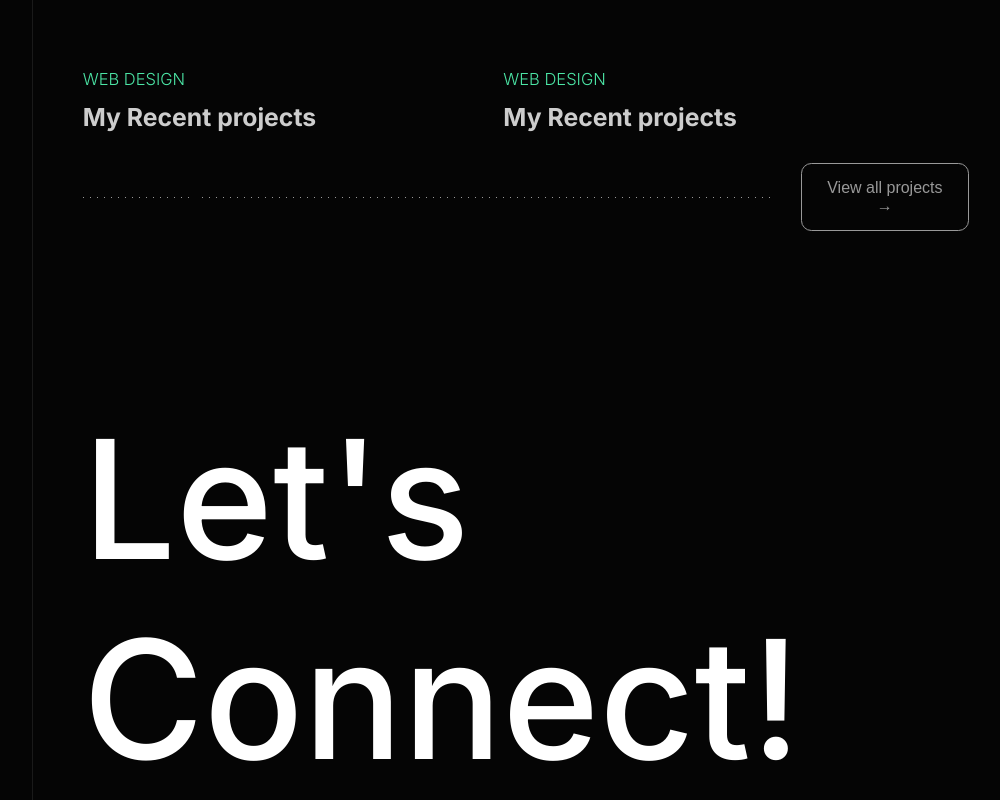
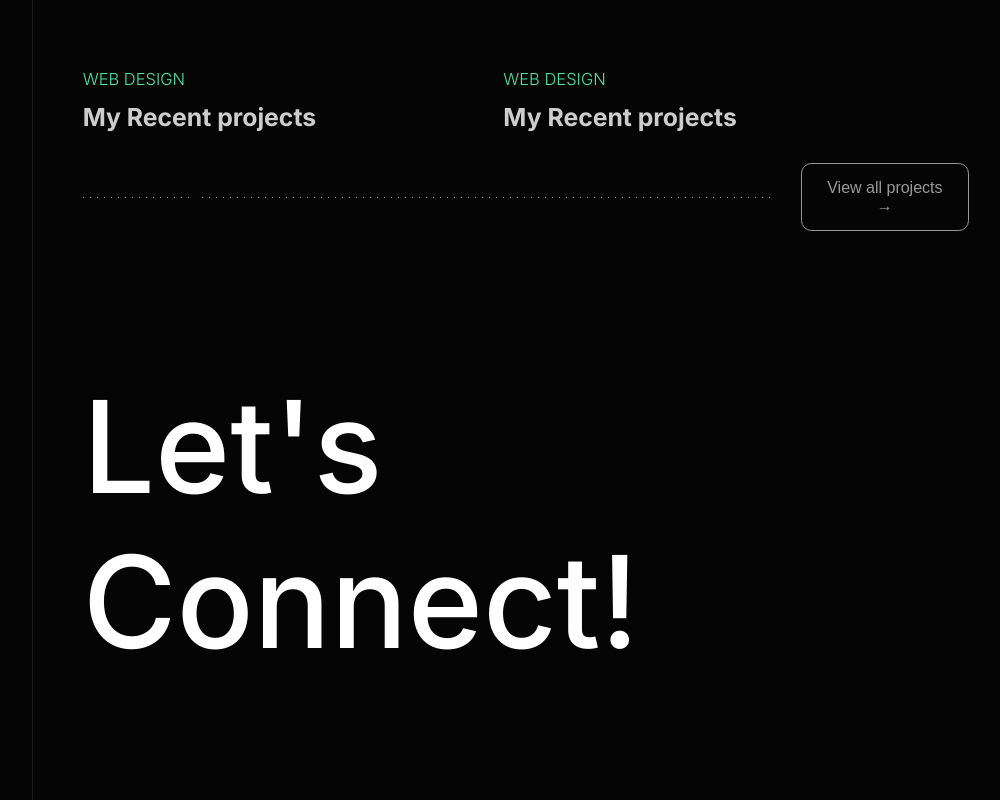
Before and after one commit to Anuragm473/my_portfolio, a React (Vite) app: page / in a window 1280 px wide. Shown: the part 1024-1824 px from the top of the page, without its empty margins (272-1272 px from the left). Built offline with nearby package versions, Linux system fonts and the light colour scheme.

Commit message:
changed the font

```diff
--- a/src/components/RecentProjects/RecentProjects.module.css
+++ b/src/components/RecentProjects/RecentProjects.module.css
@@ -52,7 +52,7 @@ button{
     width:19rem;
 }
 .contact{
-    font-size: 16rem;
+    font-size: 12.4rem;
     font-family: 'Inter';
     color:white;
     font-weight: 500;
```
